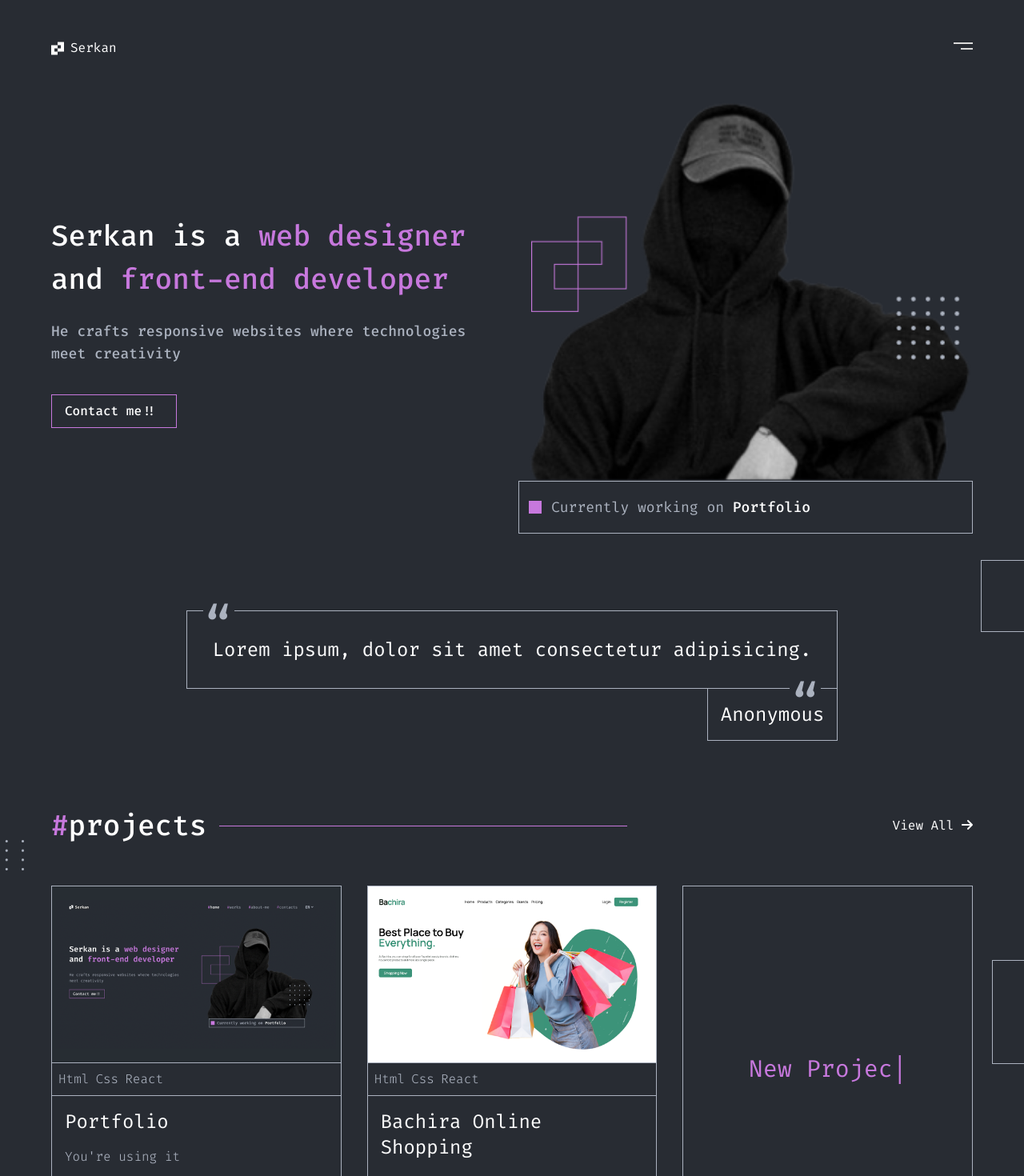
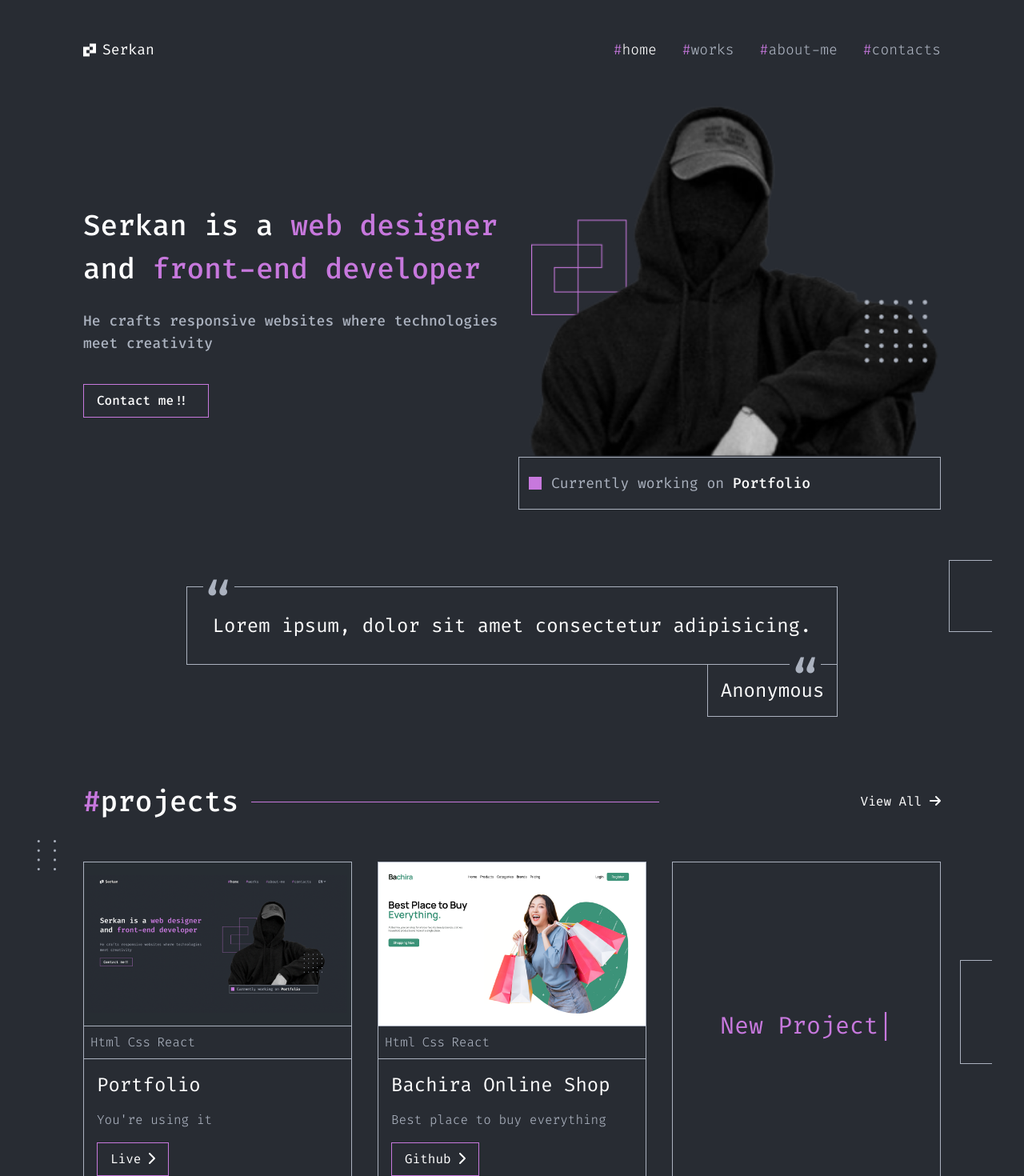
Before and after one commit to serkanursavas/portfolio, a React (Vite) app: page / in a window 1280 px wide. Shown: the top 1470 px of the page at 80% size. Built offline with nearby package versions, Linux system fonts and the light colour scheme.

Commit message:
set nav menu

```diff
--- a/src/components/Header.jsx
+++ b/src/components/Header.jsx
@@ -1,17 +1,24 @@
 import logo from '../assets/union.png'
 import './Header.css'
 import { Link } from 'react-router-dom'
+import MainNavigation from './MainNavigation'
 
 const Header = props => {
   return (
     <header className="flex justify-between w-full">
       <Link to="">
-        <div className="flex items-center space-x-2">
+        <div className="flex items-center space-x-2 lg:text-lg">
           <img src={logo} />
           <span className="text-white">Serkan</span>
         </div>
       </Link>
-      <button onClick={props.toggleMenu}>
+      <div>
+        <MainNavigation />
+      </div>
+      <button
+        onClick={props.toggleMenu}
+        className="lg:hidden"
+      >
         <div id={`${props.isOpen ? 'hamburger-close' : 'hamburger-button'}`}></div>
       </button>
     </header>
--- a/src/components/MainNavigation.jsx
+++ b/src/components/MainNavigation.jsx
@@ -11,9 +11,10 @@ const MainNavigation = props => {
         id="mainNav"
         className={`${
           props.isOpen ? 'opacity-100 visible' : 'opacity-0 invisible'
-        }  bg-background flex flex-col absolute w-full h-auto`}
+        }  bg-background flex flex-col absolute w-full h-auto lg:relative lg:flex
+          lg:visible lg:opacity-100`}
       >
-        <ul className="mt-16 text-4xl space-y-9 font-light text-grey">
+        <ul className="mt-16 text-4xl space-y-9 font-light text-grey lg:flex lg:space-y-0 lg:mt-0 lg:gap-8 lg:text-lg">
           <li>
             <NavLink
               to="/"
@@ -59,7 +60,7 @@ const MainNavigation = props => {
             </NavLink>
           </li>
         </ul>
-        <div className="mt-28 flex space-x-3 justify-center">
+        <div className="mt-28 flex space-x-3 justify-center lg:hidden">
           <a href="https://github.com/serkanursavas">
             <img
               src={github}
--- a/src/components/ProjectItem.jsx
+++ b/src/components/ProjectItem.jsx
@@ -12,7 +12,7 @@ const ProjectItem = props => {
             <span key={index}>{tool}</span>
           ))}
         </div>
-        <div className="flex flex-col p-4 gap-4">
+        <div className="flex flex-col p-4 gap-4 justify-center">
           <p className="text-2xl text-white">{props.title}</p>
           <p className="font-light text-grey">{props.description}</p>
 
--- a/src/components/UI/LayoutCard.jsx
+++ b/src/components/UI/LayoutCard.jsx
@@ -8,7 +8,7 @@ const LayoutCard = props => {
   }, [location.pathname])
 
   return (
-    <div className="min-h-[100vh] sm:min-h-[80vh] px-5 pt-5 pb-9 sm:p-16 sm:pt-12 relative overflow-hidden">
+    <div className="min-h-[100vh] sm:min-h-[80vh] px-5 pt-5 pb-9 sm:p-16 sm:pt-12 relative overflow-hidden lg:max-w-[1200px] lg:mx-auto">
       {props.children}
     </div>
   )
--- a/src/pages/Layout.jsx
+++ b/src/pages/Layout.jsx
@@ -21,10 +21,12 @@ const Layout = () => {
           isOpen={isOpen}
         />
 
-        <MainNavigation
-          toggleMenu={toggleMenu}
-          isOpen={isOpen}
-        />
+        <div className="lg:hidden">
+          <MainNavigation
+            toggleMenu={toggleMenu}
+            isOpen={isOpen}
+          />
+        </div>
 
         {!isOpen && <Outlet />}
       </LayoutCard>
--- a/src/store/projects.js
+++ b/src/store/projects.js
@@ -13,7 +13,7 @@ const projects = [
   },
   {
     id: 2,
-    title: 'Bachira Online Shopping',
+    title: 'Bachira Online Shop',
     thumbnail: bachira,
     tools: ['Html', 'Css', 'React'],
     description: 'Best place to buy everything',
--- a/tailwind.config.cjs
+++ b/tailwind.config.cjs
@@ -8,6 +8,10 @@ module.exports = {
         grey: '#ABB2BF',
         background: '#282C33'
       }
+    },
+    screens: {
+      lg: '1200px',
+      sm: '640px'
     }
   },
   plugins: []
```
